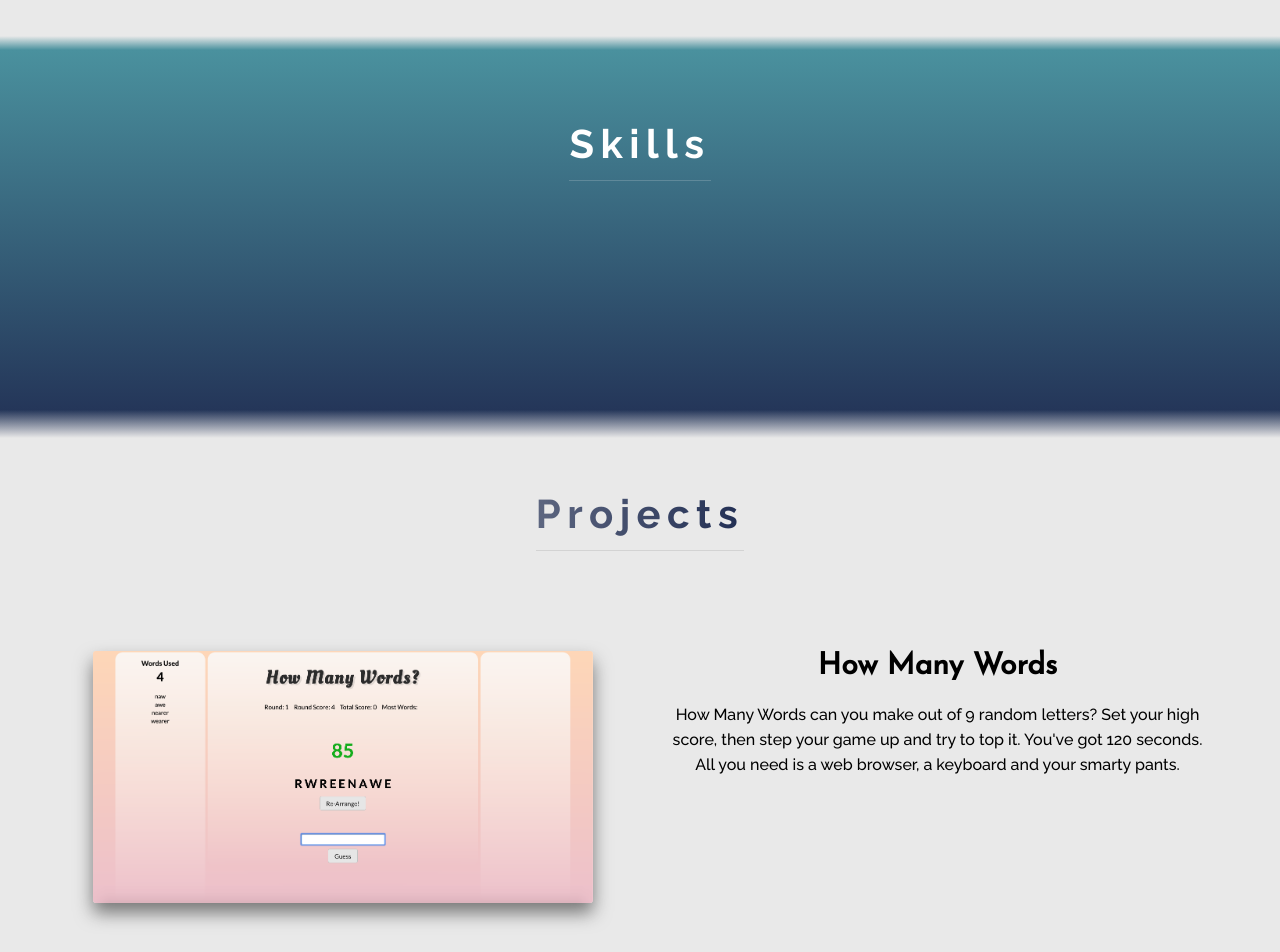
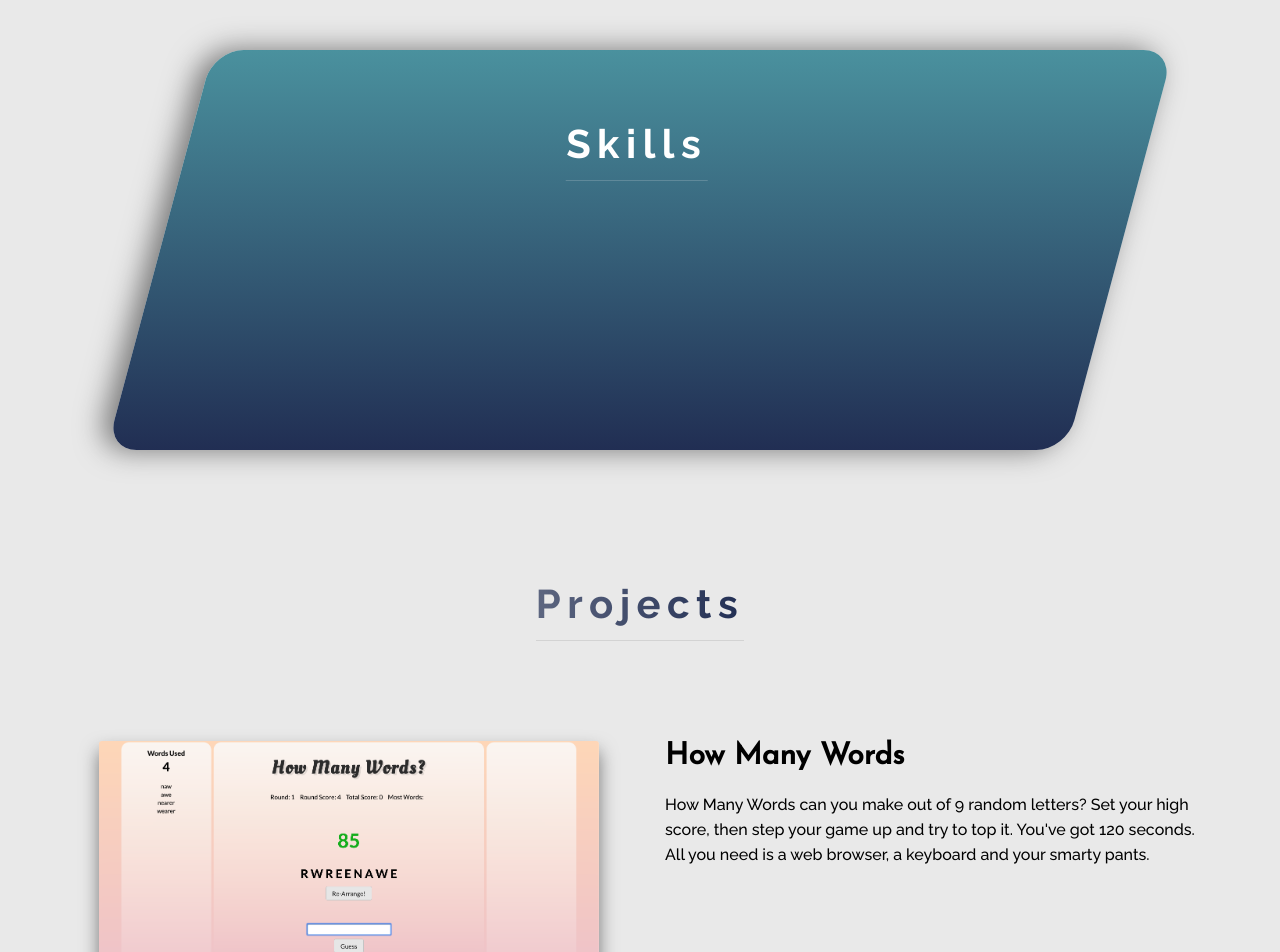
Before and after one commit to jdomo/jd-portfolio, a React (Create React App) app: page / in a window 1280 px wide. Shown: the part 940-1892 px from the top of the page. Built offline with nearby package versions, Linux system fonts and the light colour scheme.

Commit message:
skew skills section, change anchor tag location

```diff
--- a/src/components/About.js
+++ b/src/components/About.js
@@ -23,6 +23,7 @@ const About = () => {
           </div>
         </div>
       </div>
+      <span id="skills"/>
     </section>
   )
 }
--- a/src/components/Skills.js
+++ b/src/components/Skills.js
@@ -2,13 +2,13 @@ import React from 'react';
 
 const Skills = () => {
   return (
-    <div className="section-skills" id="skills">
-      <div className="u-center-text u-margin-bottom-med">
+    <section className="section-skills u-margin-bottom-med">
+      <div className="u-center-text u-unskew">
         <h3 className="heading-secondary--2">
           Skills
         </h3>
       </div>
-    </div>
+    </section>
   )
 }
 
--- a/src/css/style.css
+++ b/src/css/style.css
@@ -13,7 +13,7 @@ html {
 
 body {
   box-sizing: border-box;
-  background-color: #4a919e; }
+  background-color: #e9e9e9; }
 
 body {
   font-family: 'Raleway', sans-serif; }
@@ -56,6 +56,8 @@ header {
   font-size: 4rem;
   font-weight: 700;
   letter-spacing: .65rem;
+  margin: auto;
+  margin-right: 6rem;
   padding-bottom: 1.25rem;
   border-bottom: 1px solid rgba(233, 233, 233, 0.2);
   cursor: default;
@@ -88,6 +90,12 @@ header {
 
 .u-margin-bottom-med {
   margin-bottom: 5rem !important; }
+
+.u-margin-bottom-lg {
+  margin-bottom: 8rem !important; }
+
+.u-unskew {
+  transform: skew(15deg); }
 
 .row {
   max-width: 114rem;
@@ -211,23 +219,31 @@ header {
 
 .section-skills {
   height: 40rem;
+  margin: auto;
+  border-radius: 3rem;
+  box-shadow: -1rem 0rem 2.8rem #777;
+  transform: skew(-15deg);
+  width: 75%;
   padding: 7rem 0 30rem 0;
-  background-image: linear-gradient(to bottom, #4a919e, #212e53 98%, transparent); }
+  background-image: linear-gradient(to bottom, #4a919e, #212e53); }
 
 .section-projects {
   height: 140rem;
-  margin-top: -4rem;
   background-image: linear-gradient(to bottom, transparent, #e9e9e9 2%);
   padding: 8rem 0 25rem 0;
   font-size: 1.6rem;
   position: relative; }
   .section-projects__project {
-    text-align: center;
+    margin: auto;
+    width: 95%;
     padding: 5rem 5rem 7.5rem 5rem; }
   .section-projects__text {
-    line-height: 2.5rem; }
+    line-height: 2.5rem;
+    margin: auto; }
   .section-projects__img {
     width: 50rem;
+    display: block;
+    margin: auto;
     border-radius: 3px;
     box-shadow: 0rem 1rem 1.8rem #777;
     transition: all .3s; }
--- a/src/sass/abstracts/_variables.scss
+++ b/src/sass/abstracts/_variables.scss
@@ -35,3 +35,4 @@ $default-box-shadow: 0 1.5rem 4rem rgba($color-black, .15);
 
 //MISC
 $navbar-height: 6rem;
+$skew-amount: 15deg;
--- a/src/sass/base/_base.scss
+++ b/src/sass/base/_base.scss
@@ -15,5 +15,5 @@ html {
 //All elements inherit border-box sizing and background color
 body {
   box-sizing: border-box;
-  background-color: $color-blue-light;
+  background-color: $color-grey-light;
 }
--- a/src/sass/base/_typography.scss
+++ b/src/sass/base/_typography.scss
@@ -55,7 +55,8 @@ header {
   font-size: 4rem;
   font-weight: 700;
   letter-spacing: .65rem;
-
+  margin: auto;
+  margin-right: 6rem;     //half skew
   padding-bottom: 1.25rem;
   border-bottom: 1px solid rgba($color-grey-light, .2);
 
--- a/src/sass/base/_util.scss
+++ b/src/sass/base/_util.scss
@@ -17,3 +17,11 @@
 .u-margin-bottom-med {
   margin-bottom: 5rem !important;
 }
+
+.u-margin-bottom-lg {
+  margin-bottom: 8rem !important;
+}
+
+.u-unskew {
+  transform: skew($skew-amount);
+}
--- a/src/sass/pages/_home.scss
+++ b/src/sass/pages/_home.scss
@@ -38,17 +38,24 @@
 
 .section-skills {
   height: 40rem;
+  margin: auto;
+  // margin-top: -5rem;
+  border-radius: 3rem;
+  box-shadow: -1rem 0rem 2.8rem $color-grey-dark;
+  transform: skew(-$skew-amount);
+  width: 75%;
   padding: 7rem 0 30rem 0;
   background-image: linear-gradient(
     to bottom,
     $color-blue-light,
-    $color-blue-dark 98%,
-    transparent);
+    $color-blue-dark);
+
+    // transparent);
 }
 
 .section-projects {
   height: 140rem;
-  margin-top: -4rem;
+  // margin-top: -4rem;
   // background-color: rgba($color-grey-light, 1);
   background-image: linear-gradient(to bottom, transparent, $color-grey-light 2%);
   padding: 8rem 0 25rem 0;
@@ -57,16 +64,21 @@
 
   &__project {
     // border: 1px solid $color-grey-dark-2;
-    text-align: center;
+    // text-align: center;
+    margin: auto;
+    width: 95%;
     padding: 5rem 5rem 7.5rem 5rem;
   }
 
   &__text {
     line-height: 2.5rem;
+    margin: auto;
   }
 
   &__img {
     width: 50rem;
+    display: block;
+    margin: auto;
     border-radius: $border-radius-sml;
     box-shadow: 0rem 1rem 1.8rem $color-grey-dark;
     transition: all .3s;
```
